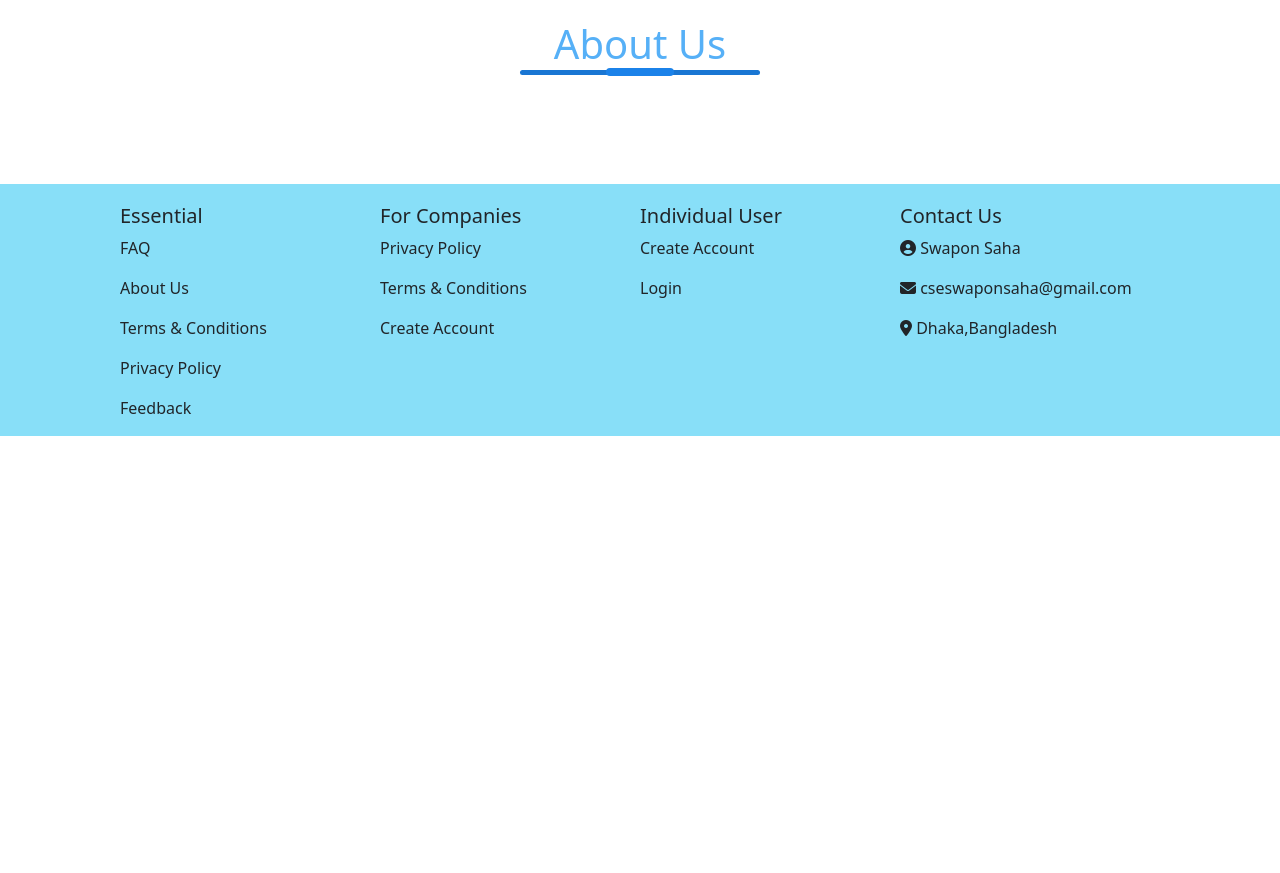
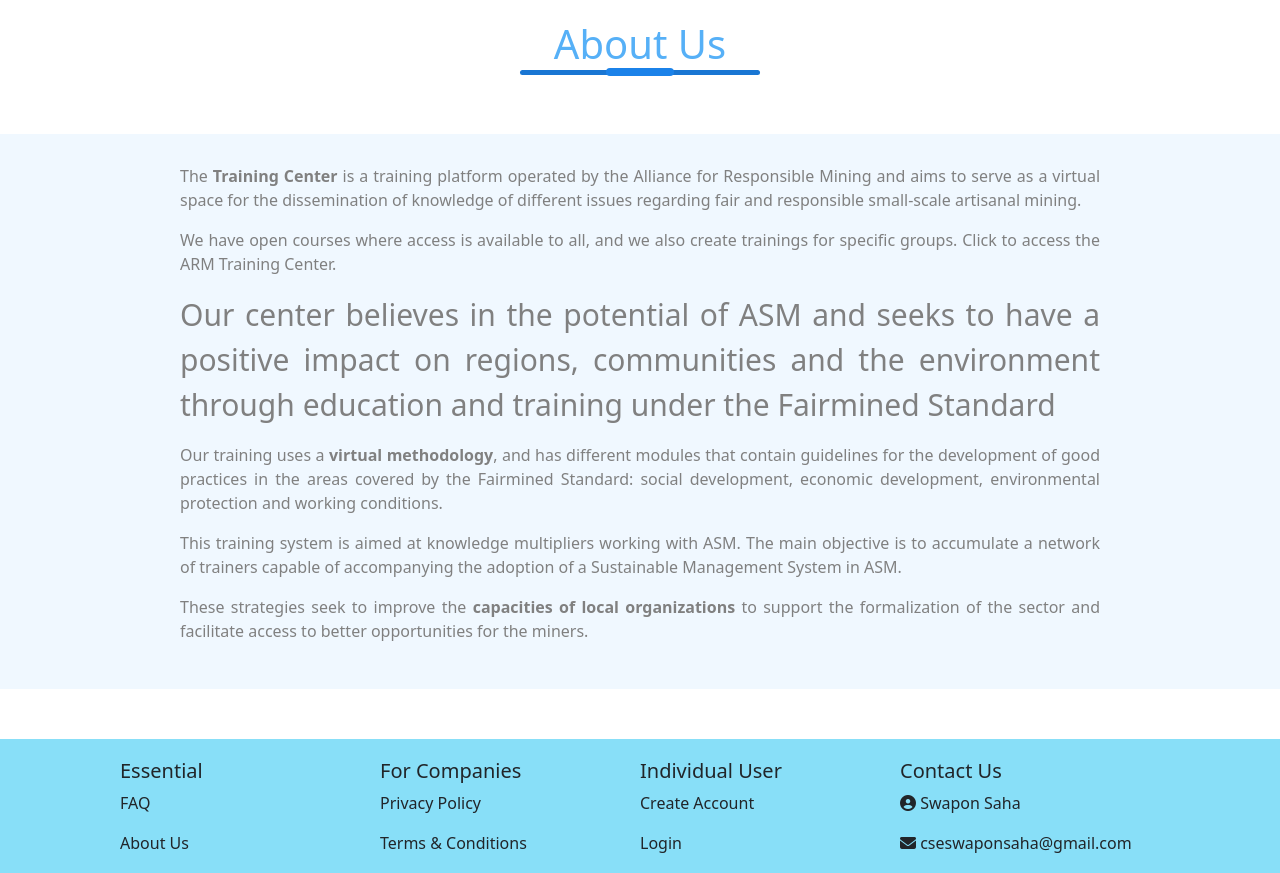
Before and after one commit to cseswapon/AutoDesk, a React (Create React App) app: page /about in a window 1280 px wide. Shown: the part 480-1353 px from the top of the page. Before the commit the page ends 916 px from the top, so only its background shows below. Built offline with nearby package versions, Linux system fonts and the light colour scheme.

Commit message:
about us complete

```diff
--- /dev/null
+++ b/src/Components/About/About.css
@@ -0,0 +1,10 @@
+.about-paragraph{
+    background-color: aliceblue;
+    padding: 30px;
+    text-align: justify;
+    color: gray;
+}
+.paragraph{
+    margin-left: 150px;
+    margin-right: 150px;
+}
--- a/src/Components/About/About.js
+++ b/src/Components/About/About.js
@@ -1,6 +1,7 @@
 import React from 'react';
 import cover from '../../img/cover.jpg';
 import logo from '../../img/logo.png';
+import './About.css';
 const About = () => {
     return (
         <div>
@@ -13,6 +14,28 @@
             <div className="our-service">
                 <h1>About Us</h1>
             </div>
+            <div className="about-paragraph">
+                <div className="paragraph">
+                    <p>
+                        The <strong>Training Center</strong> is a training platform operated by the Alliance for Responsible Mining and aims to serve as a virtual space for the dissemination of knowledge of different issues regarding fair and responsible small-scale artisanal mining.
+                    </p>
+                    <p>
+                        We have open courses where access is available to all, and we also create trainings for specific groups. Click to access the ARM Training Center.
+                    </p>
+                    <p style={{ fontSize: "30px" }}>
+                        Our center believes in the potential of ASM and seeks to have a positive impact on regions, communities and the environment through education and training under the Fairmined Standard
+                    </p>
+                    <p>
+                        Our training uses a <strong>virtual methodology</strong>, and has different modules that contain guidelines for the development of good practices in the areas covered by the Fairmined Standard: social development, economic development, environmental protection and working conditions.
+                    </p>
+                    <p>
+                        This training system is aimed at knowledge multipliers working with ASM. The main objective is to accumulate a network of trainers capable of accompanying the adoption of a Sustainable Management System in ASM.
+                    </p>
+                    <p>
+                        These strategies seek to improve the <strong>capacities of local organizations</strong> to support the formalization of the sector and facilitate access to better opportunities for the miners.
+                    </p>
+                </div>
+            </div>
         </div>
     );
 };
```
